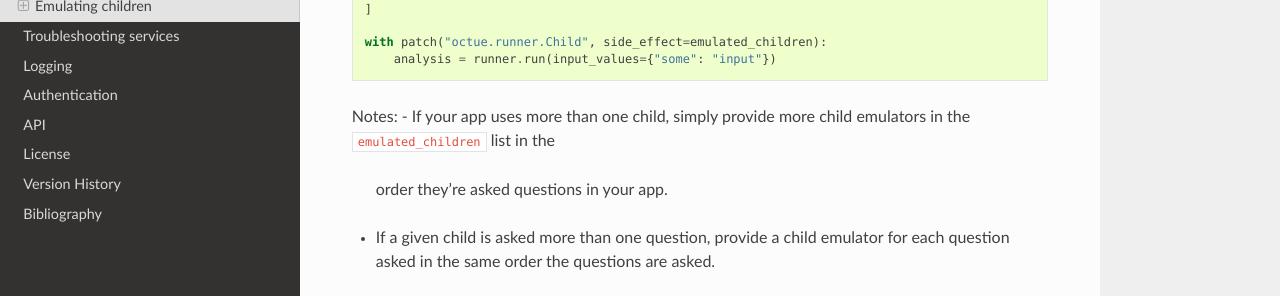
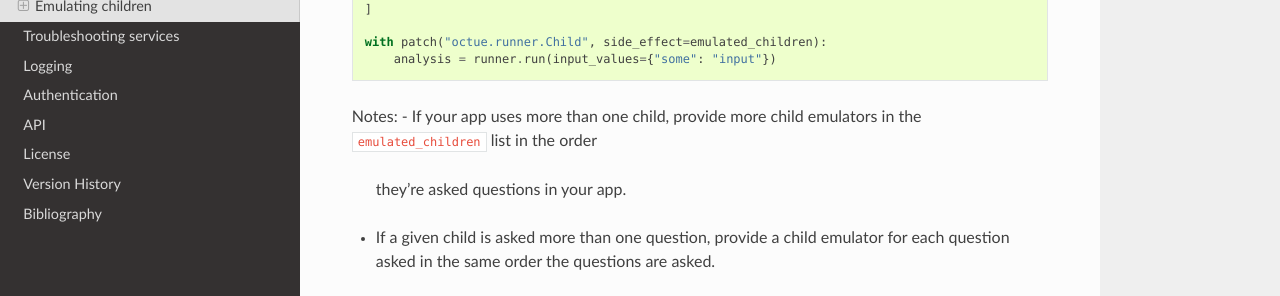
Before and after one commit to octue/octue-sdk-python, a Sphinx documentation site: the page built from docs/source/testing_services.rst, in a window 1280 px wide and 900 px high, scrolled down 3190 px. Shown: the part 437-733 px from the top of the window. Built offline with Sphinx 7.4.7 and the Read the Docs theme 2.0.0, drawn with Linux system fonts in a browser that asks for light colours; some of the changed text lies outside the part shown.

Commit message:
DOC: Simplify service testing docs

```diff
--- a/docs/source/testing_services.rst
+++ b/docs/source/testing_services.rst
@@ -199,7 +199,7 @@ To emulate your children in tests, patch the :mod:`Child <octue.resources.child.
 
 
 Notes:
-- If your app uses more than one child, simply provide more child emulators in the ``emulated_children`` list in the
-  order they're asked questions in your app.
+- If your app uses more than one child, provide more child emulators in the ``emulated_children`` list in the order
+  they're asked questions in your app.
 - If a given child is asked more than one question, provide a child emulator for each question asked in the same order
   the questions are asked.
```
Also changed, not shown: other parts of docs/source/testing_services.rst (+2 -2 lines).
